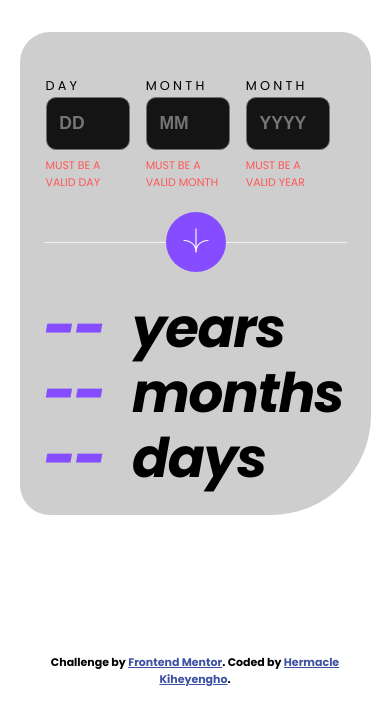
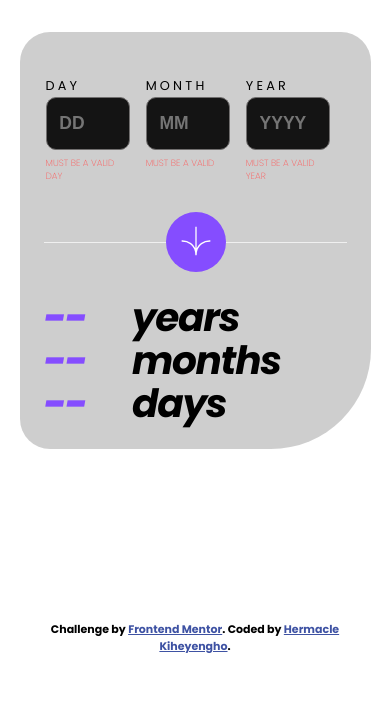
Before and after one commit to Hermacle/Age-calculator-app, a React (Vite) app: page / in a window 390 px wide. Shown: the top 724 px of the page. Built offline with nearby package versions, Linux system fonts and the light colour scheme; the HTML template or start-up script is replaced by a standard one.

Commit message:
fix element display with CSS adjustements

```diff
--- a/src/App.jsx
+++ b/src/App.jsx
@@ -20,10 +20,10 @@ function App() {
           </div>
           <div class="month-input">
             <Input label="month" id="month" max="12" min="1" maxlength="2" placeholder="MM" />
-            <Error id="month-error" errorText="Must be a valid month" />
+            <Error id="month-error" errorText="Must be a valid" />
           </div>
           <div class="year-input">
-            <Input label="month" id="year" min="100" maxlength="4" placeholder="YYYY" />
+            <Input label="year" id="year" min="100" maxlength="4" placeholder="YYYY" />
             <Error id="year-error" errorText="Must be a valid year" />
           </div>
         </div>
--- a/src/styles/ageCard.css
+++ b/src/styles/ageCard.css
@@ -80,6 +80,7 @@ input:focus {
   font-weight: 200;
   margin: .4rem 0 .4rem 0;
   transition: .2s ease;
+  font-size: 10px;
 }
 
 .error,
--- a/src/styles/mobilePoint.css
+++ b/src/styles/mobilePoint.css
@@ -38,8 +38,8 @@
 
   .error {
       width: 80%;
-      font-size: 11px;
-      font-weight: 400;
+      font-size: 9px;
+      font-weight: 200;
   }
 
   .submit-bar {
@@ -54,8 +54,8 @@
   }
 
   #arrow-icon {
-      height: 6.6vw;
-      width: 6.6vw;
+      height: 30px;
+      width: 30px;
   }
 
   .results-line {
@@ -68,7 +68,7 @@
   }
 
   .results-text {
-      font-size: 14vw;
+      font-size: 10vw;
       margin: -2rem 0 -2rem 1.5rem;
       letter-spacing: -.08rem;
   }
```
